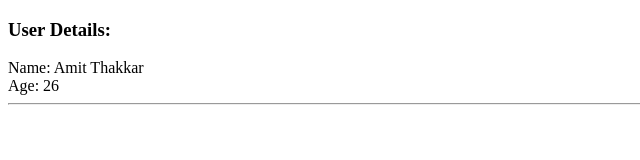
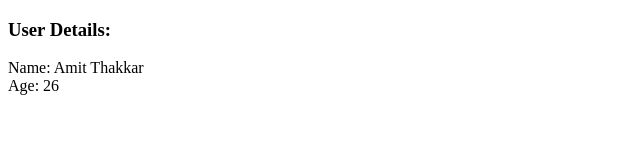
Before and after one commit to AmitThakkar/A-Different-Thought-AngualarJS, a plain HTML site: page Part-2/MVVM.html in a window 1280 px wide. Shown: the whole page, without its empty margins (0-640 px from the left). Drawn offline with Linux system fonts and the light colour scheme.

Commit message:
Adding .map file for anuglarjs Anding extra HTML element.

```diff
--- a/Part-2/MVVM.html
+++ b/Part-2/MVVM.html
@@ -1,4 +1,5 @@
 <!DOCTYPE html>
+<!-- Using module -->
 <html ng-app="mvvmTest">
 <head lang="en">
     <meta charset="UTF-8">
@@ -11,7 +12,6 @@
     Name: {{ userController.user.name }} <br/>
     Age: {{ userController.user.age }} <br/>
 </div>
-<hr/>
 <script src="../lib/angular.min.js"></script>
 <script>
     (function (ng) {
```
Also changed, not shown: 1 other file.
